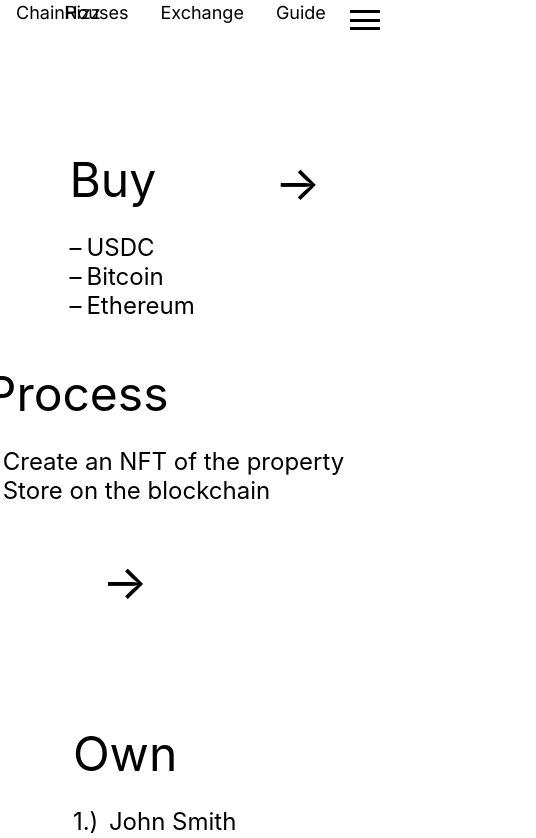
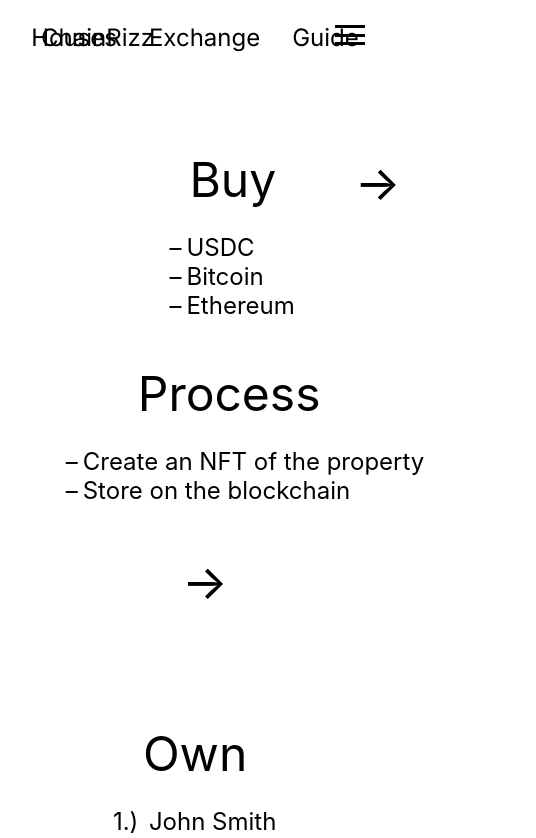
Before and after one commit to HaigEmirzian/NFT-Marketplace-Front-End, a React (Create React App) app in the folder marketplace/: page / in a window 390 px wide. Shown: the top 838 px of the page, 536 px wide, since content can reach past the window. Built offline with nearby package versions, Linux system fonts and the light colour scheme.

Commit message:
hamburger open fixed and overview styles created

```diff
--- a/marketplace/src/components/hamburger menu/hamburger.css
+++ b/marketplace/src/components/hamburger menu/hamburger.css
@@ -1,3 +1,5 @@
+@import url('https://fonts.googleapis.com/css2?family=Inter&display=swap');
+
 .hamburger {
     display: flex;
     flex-direction: column;
@@ -14,7 +16,7 @@
   }
 
   .open span:nth-child(1) {
-    transform: rotate(45deg) translate(5px, 5px);
+    transform: rotate(45deg) translate(57px, -25px);
   }
 
   .open span:nth-child(2) {
@@ -22,27 +24,36 @@
   }
 
   .open span:nth-child(3) {
-    transform: rotate(-45deg) translate(5px, -5px);
+    transform: rotate(-45deg) translate(36px, 45px);
   }
 
   .menu {
     background-color: white;
     padding: 10px;
+    text-align: right;
   }
 
   .menu-container {
     position: fixed;
-    top: 10px;
-    right: 10px;
+    top: 25px;
+    right: 25px;
   }
 
   .menu ul {
     list-style-type: none;
     padding: 0;
     margin: 0;
+    padding: 18px 0;
   }
 
   .menu li {
-    padding: 5px 0;
+    padding: 7px 0;
     cursor: pointer;
   }
+
+  .menu li a {
+    text-decoration: none;
+    font-family: 'Inter', sans-serif;
+    color: black;
+    font-size: 20px;
+  }
--- a/marketplace/src/components/home page/logo.css
+++ b/marketplace/src/components/home page/logo.css
@@ -2,6 +2,8 @@
 
 .logo{
     position: fixed;
+    top: 25px;
+    left: 25px;
 }
 
 .logo a{
@@ -9,7 +11,7 @@
     font-family: 'Inter', sans-serif;
     color: black;
     font-weight: 500;
-    font-size: 18px;
+    font-size: 24px;
     line-height: 25px;
     text-transform: capitalize;
     margin: 0 1rem;
--- a/marketplace/src/components/home page/overview.css
+++ b/marketplace/src/components/home page/overview.css
@@ -25,39 +25,41 @@
     position: relative;
     top: 150px;
     margin-right: 100px;
+    left: 100px;
 }
 
 .procComponent{
     position: relative;
     top: 150px;
-    margin-right: 100px;
+    left: 30px;
 }
 
 .ownComponent{
     position: relative;
     top: 150px;
     margin-right: 100px;
+    left: 40px;
 }
 
 /* p tags */
 .buyComponent p{
     position: relative;
     margin: 0;
-    left: 40px;
+    left: 60px;
     font-size: 48px;
 }
 
 .procComponent p{
     position: relative;
     margin: 0;
-    left: 40px;
+    left: 112px;
     font-size: 48px;
 }
 
 .ownComponent p {
     position: relative;
     margin: 0;
-    left: 40px;
+    left: 70px;
     font-size: 48px;
 }
 
@@ -66,7 +68,7 @@
     font-size: 48px;
     position: relative;
     top: 105px;
-    right: 20px;
+    left: 60px;
     margin-right: 20px;
 }
 
@@ -74,7 +76,7 @@
     font-size: 48px;
     position: relative;
     top: 105px;
-    right: 60px;
+    left: 20px;
     margin-right: 20px;
 }
 
--- a/marketplace/src/components/navbar/navBar.css
+++ b/marketplace/src/components/navbar/navBar.css
@@ -9,12 +9,13 @@
     display: flex;
     flex-direction: row;
     position: fixed;
+    top: 25px;
 }
 
 .navbar p{
     font-weight: 500;
     font-family: 'Inter', sans-serif;
-    font-size: 18px;
+    font-size: 24px;
     line-height: 25px;
     text-transform: capitalize;
     margin: 0 1rem;
```
